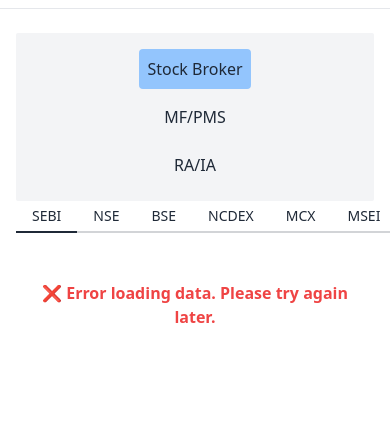
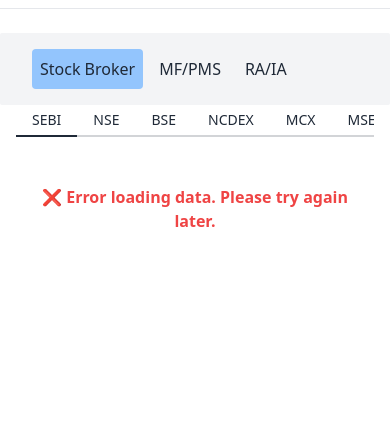
Before and after one commit to Vbhadala/complysure, a FastAPI app: page /app in a window 390 px wide. Shown: the part 64-489 px from the top of the page. Run offline with FastAPI, Linux system fonts and the light colour scheme; data that the repository does not hold is empty; some libraries are stand-ins or nearby versions.

Commit message:
UI fixes

```diff
--- a/templates/app.html
+++ b/templates/app.html
@@ -11,9 +11,9 @@
   <div class="w-full h-screen flex flex-col lg:flex-row py-4">
 
       <!-- Sidebar -->
-      <div class="w-auto h-auto lg:h-full flex-shrink-0 px-4 overflow-hidden">
+      <div class="w-auto h-auto sticky lg:h-full flex-shrink-0 px-4 overflow-hidden bg-gray-100 rounded-sm">
 
-            <div class="sticky w-auto h-auto lg:h-full top-0 p-4 bg-gray-100 rounded-sm"
+            <div class="flex flex-row sm:flex-col w-auto h-auto lg:h-full top-0 p-4 "
 
                 x-data="{
 
@@ -41,7 +41,8 @@
                 >
 
 
-                <ul class="flex flex-col gap-2 items-center justify-center">
+                <ul class="flex flex-row sm:flex-col gap-2 items-center justify-center">
+
                     <li @click="fetchSegments('Stock Broker')" :class="{'bg-blue-300': activeSegment === 'Stock Broker'}"
                         class="px-2 py-2 hover:bg-blue-300 rounded">
                         <span>Stock Broker</span>
@@ -95,7 +96,7 @@
         const div = document.createElement('div');
         const content = document.createElement('div');
 
-        div.classList.add('tabs', 'tabs-bordered');
+        div.classList.add('tabs', 'tabs-bordered','overflow-x-auto');
         div.setAttribute('role', 'tablist');
         content.classList.add('mt-8','max-h-full', 'overflow-y-auto');
         content.id = 'content';
```
